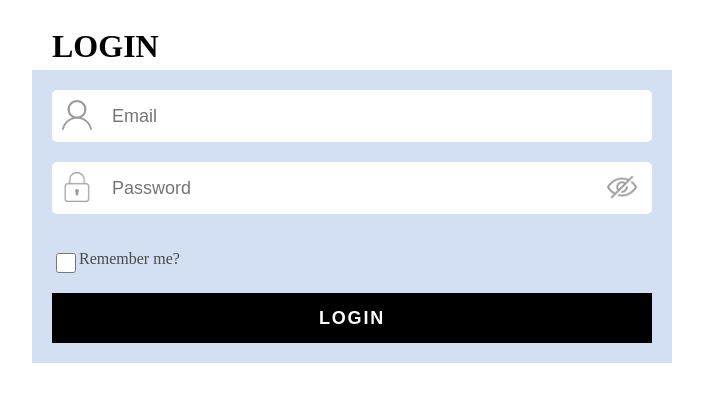
After one commit to teemop09/APLab, a PHP site: page /src/users/standard-user/login/Login.html in a window 1280 px wide. The commit adds this page. Shown: the top 402 px of the page, without its empty margins (288-991 px from the left). Run offline with PHP 8.4, Linux system fonts and the light colour scheme; some libraries are stand-ins or nearby versions.

Commit message:
Login (#3)
* Added login feature.

* Minor bug fix.

```diff
--- a/index.php
+++ b/index.php
@@ -16,6 +16,8 @@
     <br>
     <a href="./src/users/standard-user/raise-ticket/submitTicket.php">submitTicket</a>
     <br>
+    <a href="./src/users/standard-user/login/Login.html">login</a>
+    <br>
     <a href="./src/users/technician/ticket/ticket_history.php">tickethistory</a>
 </body>
 
--- /dev/null
+++ b/src/users/standard-user/login/Login.css
@@ -0,0 +1,189 @@
+.content {
+    align-items: center;
+}
+
+.login-title {
+    margin: 20px 0 5px;
+    width: 600px;
+}
+
+.login-form {
+    width: 600px;
+    padding: 20px;
+    margin-bottom: 30px;
+    /*DSD background color of the login form*/
+
+}
+
+.flex-row {
+    display: flex;
+    flex-direction: row;
+}
+
+.flex-column {
+    display: flex;
+    flex-direction: column;
+}
+
+.medium {
+    background-color: #d3dff3;
+}
+
+.form-input {
+    justify-content: center;
+    position: relative;
+}
+
+.login-form input {
+    height: 50px;
+    margin-bottom: 20px;
+    padding-left: 60px;
+    border-radius: 5px;
+    border: none;
+    font-size: 18px;
+    color: #000f3d;
+}
+
+.login-form input:focus {
+    /*DSD border color of form input*/
+    outline: 3px solid #07097ea6;
+}
+
+.error-msg {
+    position: absolute;
+    bottom: 0;
+    padding-left: 60px;
+    padding-bottom: 1px;
+    font-weight: bold;
+    font-size: 15px;
+    /*DSD error message color*/
+    color: rgb(177, 23, 23);
+}
+
+#pw-icon {
+    position: absolute;
+    top: 10px;
+    right: 15px;
+    height: 30px;
+    opacity: 0.4;
+    cursor: pointer;
+}
+
+.pw-reset {
+    position: absolute;
+    right: 0;
+    color: rgb(74, 74, 74);
+    text-decoration: none;
+}
+
+.pw-reset:hover {
+    color: black;
+    text-decoration: underline;
+}
+
+.login-form span {
+    display: block;
+}
+
+.miscellaneous p {
+    color: rgb(74, 74, 74);
+    height: 20px;
+    margin-left: 25px;
+}
+
+input.override-input-style {
+    height: 20px;
+    width: 20px;
+    float: left;
+    accent-color: black;
+    cursor: pointer;
+}
+
+input.override-input-style:focus {
+    outline: none;
+}
+
+.miscellaneous {
+    position: relative;
+    top: 0;
+}
+
+.form-icons {
+    position: absolute;
+    top: 10px;
+    left: 10px;
+    height: 30px;
+    opacity: 0.4;
+}
+
+.login-form input::placeholder {
+    font-size: 18px;
+}
+
+.login-form button {
+    height: 50px;
+    border: none;
+    color: white;
+    background-color: black;
+    font-size: 18px;
+    font-weight: bold;
+    letter-spacing: .1em;
+}
+
+.divider {
+    position: relative;
+    height: 50px;
+    justify-content: center;
+    align-items: center;
+    margin: 30px 0;
+}
+
+.divider p {
+    position: relative;
+    z-index: 2;
+    padding: 5px 10px;
+    background-color: white;
+    border: 1px solid black;
+    border-radius: 25px;
+    font-weight: bold;
+    color: rgb(74, 74, 74);
+    letter-spacing: .05em;
+}
+
+hr{
+    position: absolute;
+    left: 0;
+    right: 0;
+    top: 25px;
+    border: 1px solid black;
+}
+
+.login-icons {
+    justify-self: center;
+    margin: auto;
+    width: 400px;
+    justify-content: space-evenly;
+}
+
+.login-icons img {
+    height: 50px;
+    border-radius: 50%;
+}
+
+.new-user {
+    color: rgb(67, 67, 67);
+    letter-spacing: .02em;
+    margin-top: 40px;
+    text-align: center;
+}
+
+.new-user a {
+    color: inherit;
+    text-decoration: none;
+    font-weight: bold;
+}
+
+.new-user a:hover {
+    color: black;
+    text-decoration: underline;
+}
--- /dev/null
+++ b/src/users/standard-user/login/Login.html
@@ -0,0 +1,48 @@
+<!DOCTYPE html>
+<html>
+
+<head>
+    <title>Login</title>
+    <link rel="stylesheet" href="Login.css">
+    <script src="https://ajax.googleapis.com/ajax/libs/jquery/3.2.1/jquery.min.js"></script>
+    <script src="Login.js"></script>
+</head>
+
+<body onload="checkQueryString()">
+    <header></header>
+
+    <div class="content flex-column">
+        <h1 class="login-title">LOGIN</h1>
+
+        <form action="Login.php" method="post">
+            <div class="login-form flex-column medium">
+                <div class="form-input flex-column">
+                    <img class="form-icons" src="Logos/username_logo.png">
+                    <input id="login" name="login" type="text" placeholder="Email" autocomplete="off"
+                        onfocus="clearStyle(this.id, 'em-login')">
+                    <span class="error-msg" id="em-login"></span>
+                </div>
+                <div class="form-input flex-column">
+                    <img class="form-icons" src="Logos/password_logo.png">
+                    <input name="passwd" id="pw-input" type="password" placeholder="Password">
+                    <img id="pw-icon" src="Logos/pw_hidden.png" onclick="showHidePw()">
+                </div>
+                <div class="miscellaneous">
+                    <span>
+                        <input class="override-input-style" type="checkbox">
+                        <p>Remember me?</p>
+                    </span>
+                </div>
+                <button type="submit">LOGIN</button>
+
+
+            </div>
+        </form>
+
+
+    </div>
+
+    <footer></footer>
+</body>
+
+</html>
--- /dev/null
+++ b/src/users/standard-user/login/Login.js
@@ -0,0 +1,36 @@
+function showHidePw() {
+    var inputType = document.getElementById('pw-input')
+    var showHide = document.getElementById('pw-icon')
+
+    if (inputType.type === "password") {
+        inputType.type = "text"
+        showHide.src = 'Logos/pw_shown.png'
+    }
+    else {
+        inputType.type = "password"
+        showHide.src = "Logos/pw_hidden.png"
+    }
+}
+
+function errorMsg(inputBoxName, errorMsgBox, errorMsg) {
+    /*DSD change color of error input box*/
+    var colorCode = "#FF6961"
+
+    document.getElementById(errorMsgBox).innerHTML = errorMsg
+    document.getElementById(inputBoxName).style.outline = colorCode + " 3px solid"
+}
+
+function clearStyle(inputBox, errorMsgBox) {
+    document.getElementById(inputBox).style.removeProperty('outline')
+    document.getElementById(errorMsgBox).innerHTML = ""
+}
+
+function checkQueryString() {
+    var query_string = location.search
+
+    if (query_string == "") {
+        return;
+    }
+    errorMsg("login", "em-login", "Username does not exist or password is incorrect!")
+
+}
```
Also changed, not shown: src/users/standard-user/login/Login.php (added, +61 -0 lines), src/users/standard-user/login/Logos/Pending.png (added), src/users/standard-user/login/Logos/contact_logo.png (added), src/users/standard-user/login/Logos/department_logo.png (added), src/users/standard-user/login/Logos/email_logo.png (added), src/users/standard-user/login/Logos/id_logo.png (added), src/users/standard-user/login/Logos/password_logo.png (added), src/users/standard-user/login/Logos/pw_hidden.png (added), src/users/standard-user/login/Logos/pw_shown.png (added), src/users/standard-user/login/Logos/role_logo.png (added), src/users/standard-user/login/Logos/username_logo.png (added).
